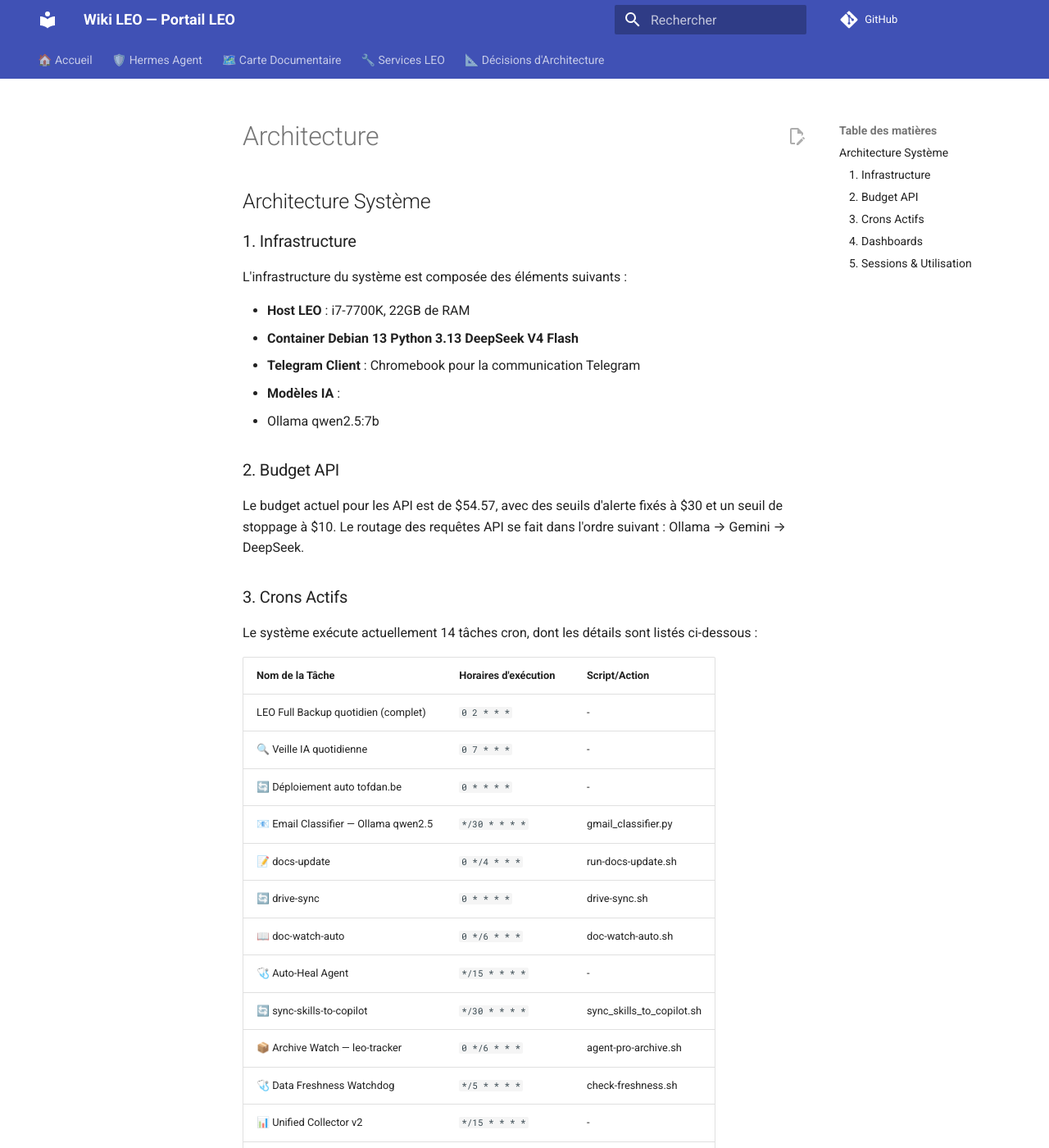
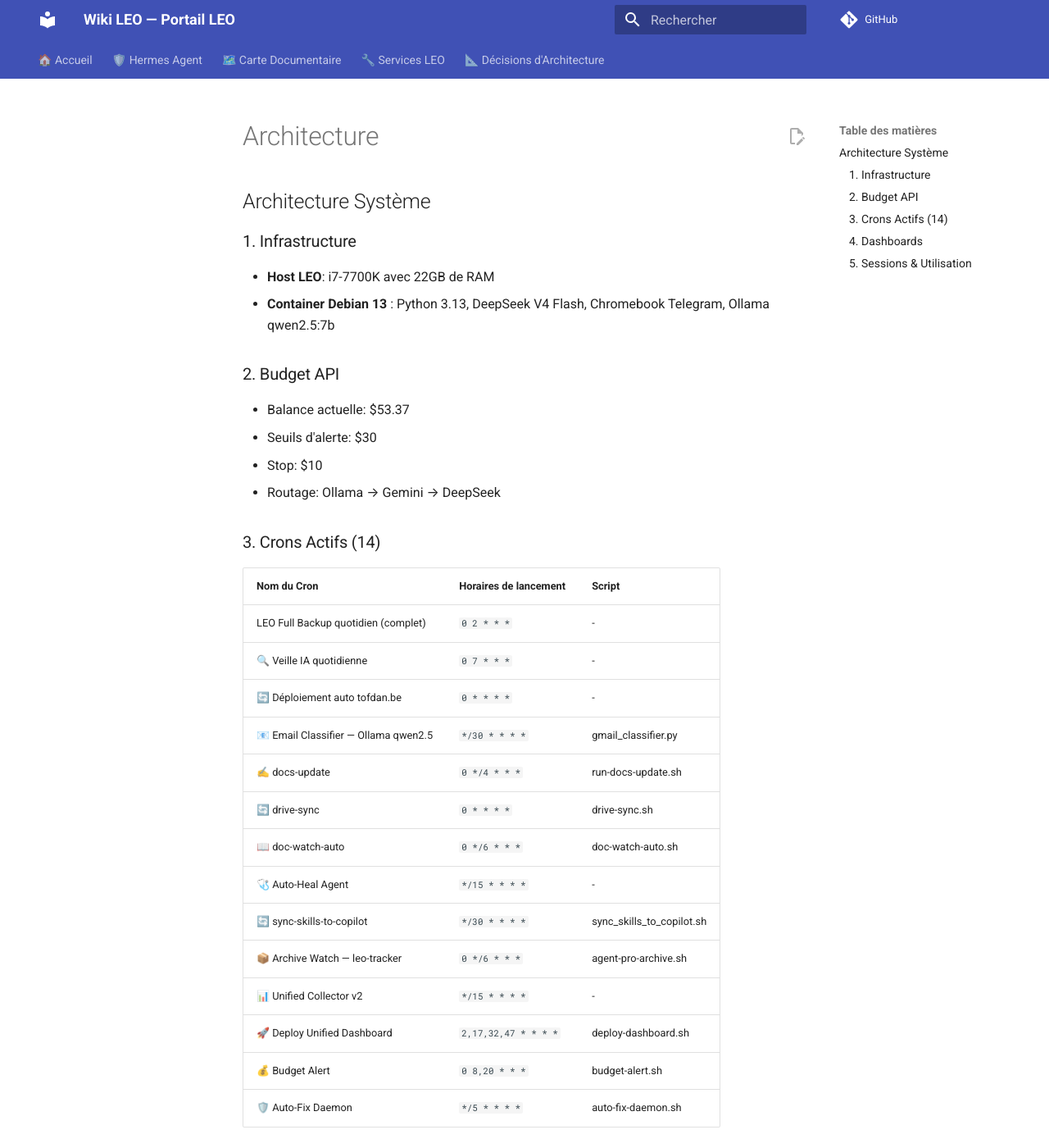
Before and after one commit to christophedanhier-hash/hermes-wiki, an MkDocs documentation site: the page built from docs/hermes/architecture.md, in a window 1280 px wide and 1400 px high. Shown: the whole window at 82% size. Built offline with MkDocs 1.6.1 and Material for MkDocs 9.7.7, drawn with Linux system fonts in a browser that asks for light colours; comment, search, counter and statistics services are not loaded; some of the changed text lies outside the part shown.

```diff
--- a/docs/hermes/architecture.md
+++ b/docs/hermes/architecture.md
@@ -1,54 +1,40 @@
 ## Architecture Système
 
 ### 1. Infrastructure
-L'infrastructure du système est composée des éléments suivants :
-
-- **Host LEO** : i7-7700K, 22GB de RAM
-- **Container Debian 13 Python 3.13 DeepSeek V4 Flash**
-- **Telegram Client** : Chromebook pour la communication Telegram
-- **Modèles IA** :
-  - Ollama qwen2.5:7b
+- **Host LEO**: i7-7700K avec 22GB de RAM
+- **Container Debian 13** : Python 3.13, DeepSeek V4 Flash, Chromebook Telegram, Ollama qwen2.5:7b
 
 ### 2. Budget API
-Le budget actuel pour les API est de $54.57, avec des seuils d'alerte fixés à $30 et un seuil de stoppage à $10. Le routage des requêtes API se fait dans l'ordre suivant : Ollama → Gemini → DeepSeek.
+- Balance actuelle: $53.37
+- Seuils d'alerte: $30
+- Stop: $10
+- Routage: Ollama → Gemini → DeepSeek
 
-### 3. Crons Actifs
-Le système exécute actuellement 14 tâches cron, dont les détails sont listés ci-dessous :
-
-| **Nom de la Tâche** | **Horaires d'exécution** | **Script/Action** |
-|---------------------|-------------------------|------------------|
+### 3. Crons Actifs (14)
+| **Nom du Cron** | **Horaires de lancement** | **Script** |
+|---|---|---|
 | LEO Full Backup quotidien (complet) | `0 2 * * *` | - |
 | 🔍 Veille IA quotidienne | `0 7 * * *` | - |
 | 🔄 Déploiement auto tofdan.be | `0 * * * *` | - |
 | 📧 Email Classifier — Ollama qwen2.5 | `*/30 * * * *` | gmail_classifier.py |
-| 📝 docs-update | `0 */4 * * *` | run-docs-update.sh |
+| ✍️ docs-update | `0 */4 * * *` | run-docs-update.sh |
 | 🔄 drive-sync | `0 * * * *` | drive-sync.sh |
 | 📖 doc-watch-auto | `0 */6 * * *` | doc-watch-auto.sh |
 | 🩺 Auto-Heal Agent | `*/15 * * * *` | - |
 | 🔄 sync-skills-to-copilot | `*/30 * * * *` | sync_skills_to_copilot.sh |
 | 📦 Archive Watch — leo-tracker | `0 */6 * * *` | agent-pro-archive.sh |
-| 🩺 Data Freshness Watchdog | `*/5 * * * *` | check-freshness.sh |
 | 📊 Unified Collector v2 | `*/15 * * * *` | - |
 | 🚀 Deploy Unified Dashboard | `2,17,32,47 * * * *` | deploy-dashboard.sh |
-| 🏗️ GitHub Pages Build Monitor | `*/5 * * * *` | check-pages-builds.py |
+| 💰 Budget Alert | `0 8,20 * * *` | budget-alert.sh |
+| 🛡️ Auto-Fix Daemon | `*/5 * * * *` | auto-fix-daemon.sh |
 
 ### 4. Dashboards
-Le système met en place plusieurs dashboards pour surveiller et optimiser les opérations :
-
-- **crons** : Moniteur des tâches cron
-- **github** : Suivi des builds de GitHub Pages
-- **machines** : Surveillance des machines hôtes
-- **wiki** : Page wiki MkDocs
+- crons
+- github
+- machines
+- wiki
 
 ### 5. Sessions & Utilisation
-Le système enregistre les sessions et l'utilisation suivantes :
-
-- **Total sessions** : 191
-- **Total messages** : 8836
-- **Sessions Telegram** : 8
-
-La taille de la base de données est actuellement de 59.5 MB.
-
----
-
-Ce document fournit une vue d'ensemble de l'architecture système, des ressources utilisées et des tâches en cours d'exécution.
+- Total sessions: 227
+- Total messages: 9645
+- Telegram: 8 sessions
```
Also changed, not shown: docs/hermes/changelog.md (+9 -10 lines).
